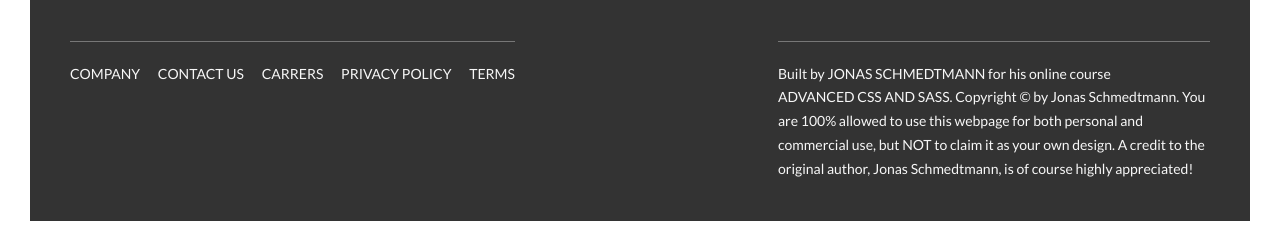
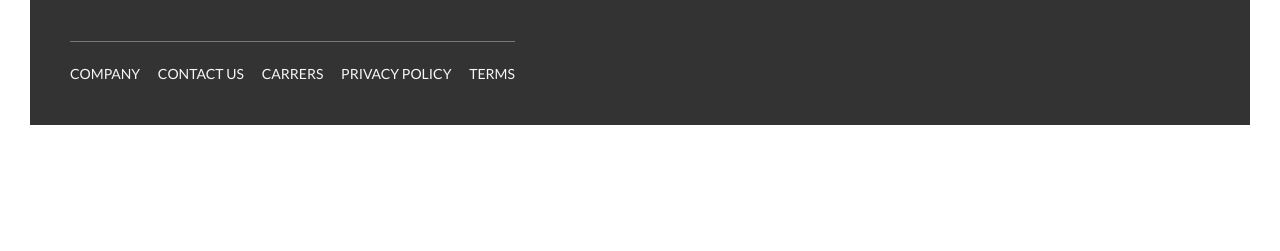
Before and after one commit to don-n-huynh/Catopia-Website-01, a website: page index.html in a window 1280 px wide. Shown: the part 6044-6295 px from the top of the page. After the commit the page ends 6199 px from the top, so only its background shows below. Drawn offline with Linux system fonts and the light colour scheme.

Commit message:
Update index.html

```diff
--- a/index.html
+++ b/index.html
@@ -389,14 +389,6 @@
                         </ul>
                     </div>
                 </div>
-                <div class="col-1-of-2">
-                    <p class="footer__copyright">
-                        Built by <a href="#" class="footer__link">Jonas Schmedtmann</a> for his online course <a href="#" class="footer__link">Advanced CSS and Sass</a>.
-                        Copyright &copy; by Jonas Schmedtmann. You are 100% allowed to use this webpage for both personal
-                        and commercial use, but NOT to claim it as your own design. A credit to the original author, Jonas
-                        Schmedtmann, is of course highly appreciated!
-                    </p>
-                </div>
             </div>
         </footer>
 
```
